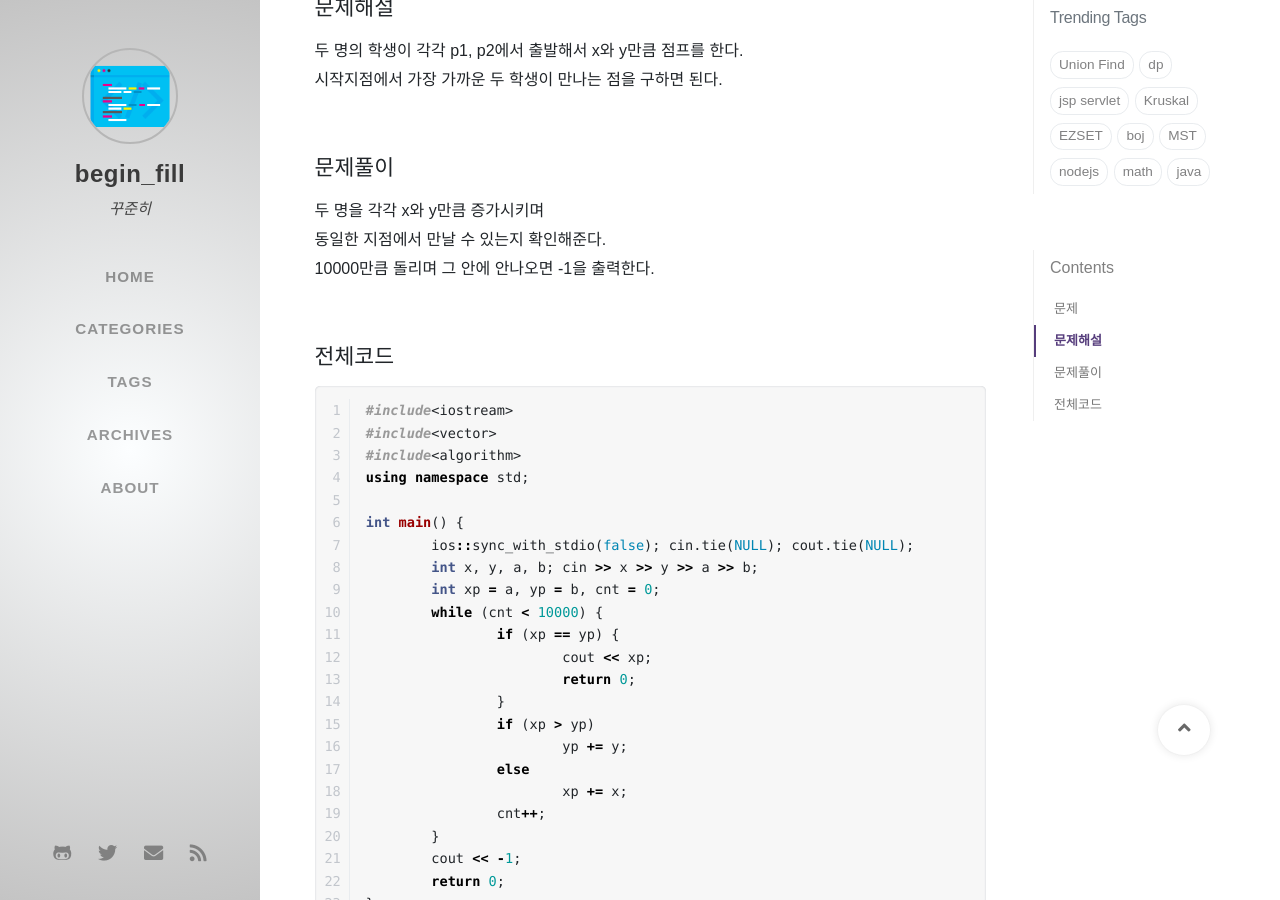
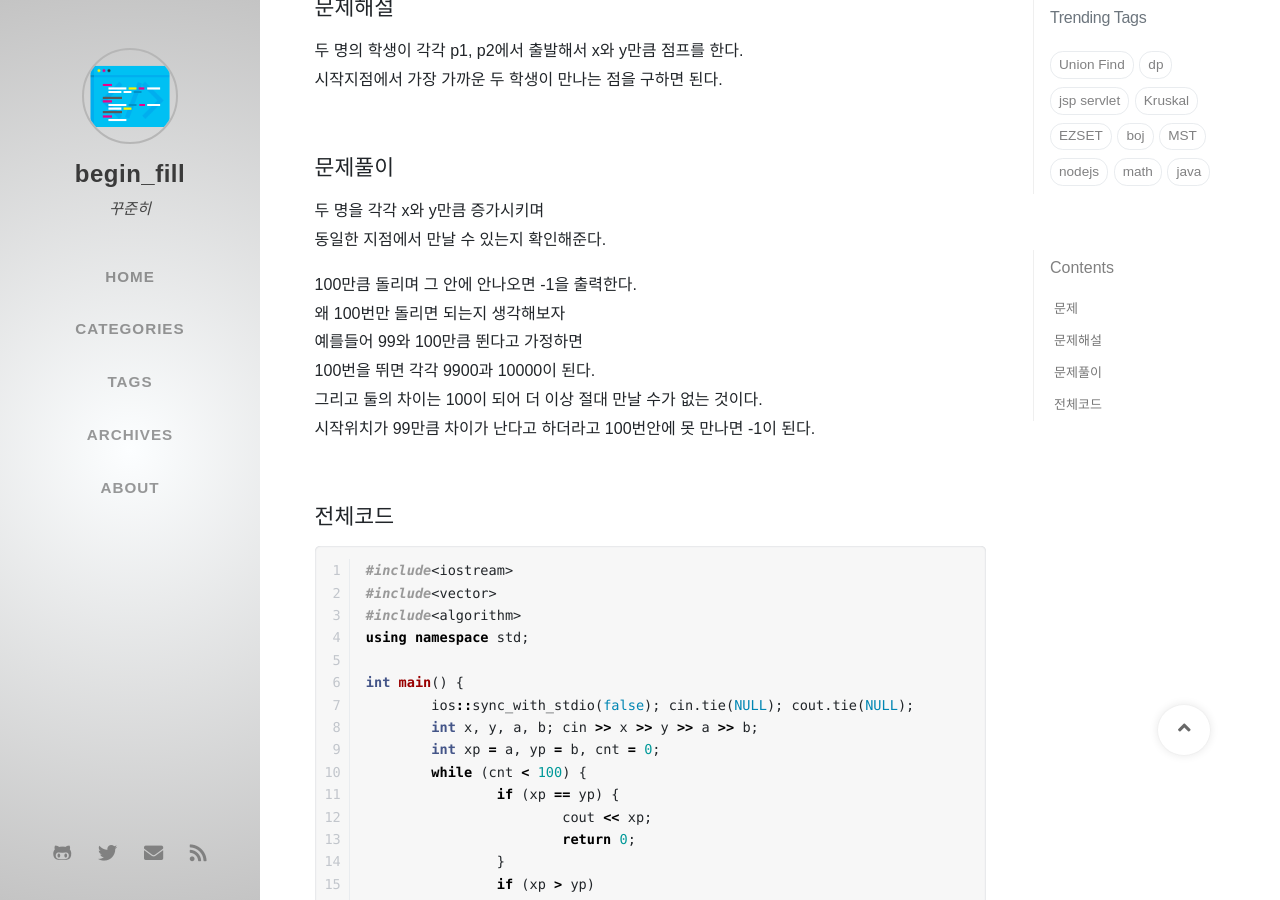
Before and after one commit to ip99202/ip99202.github.io, a Jekyll site: the page built from _posts/2020-10-01-백준-18512-점프점프.md, in a window 1280 px wide and 900 px high, scrolled down 351 px. Built offline with Jekyll 4.4.1, drawn with Linux system fonts in a browser that asks for light colours; nearby versions of some CDN libraries; some web fonts are replaced; comment, search, counter and statistics services are not loaded.

Commit message:
Fix post

```diff
--- a/_posts/2020-10-01-백준-18512-점프점프.md
+++ b/_posts/2020-10-01-백준-18512-점프점프.md
@@ -17,7 +17,13 @@ tags: [boj]
 ## 문제풀이
 두 명을 각각 x와 y만큼 증가시키며
 동일한 지점에서 만날 수 있는지 확인해준다.
-10000만큼 돌리며 그 안에 안나오면 -1을 출력한다.
+
+100만큼 돌리며 그 안에 안나오면 -1을 출력한다.
+왜 100번만 돌리면 되는지 생각해보자
+예를들어 99와 100만큼 뛴다고 가정하면
+100번을 뛰면 각각 9900과 10000이 된다.
+그리고 둘의 차이는 100이 되어 더 이상 절대 만날 수가 없는 것이다.
+시작위치가 99만큼 차이가 난다고 하더라고 100번안에 못 만나면 -1이 된다.
 <br>
 
 
@@ -32,7 +38,7 @@ int main() {
 	ios::sync_with_stdio(false); cin.tie(NULL); cout.tie(NULL);
 	int x, y, a, b; cin >> x >> y >> a >> b;
 	int xp = a, yp = b, cnt = 0;
-	while (cnt < 10000) {
+	while (cnt < 100) {
 		if (xp == yp) {
 			cout << xp;
 			return 0;
```
